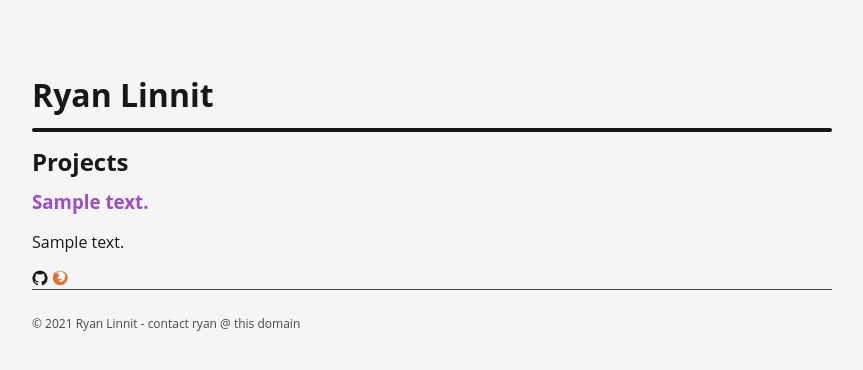
After one commit to 5quinque/ryanl-co-uk, a Django app: template templates/index.html in a window 1280 px wide. The commit adds this page. Shown: the top 370 px of the page, without its empty margins (208-1071 px from the left). Run offline with Django 3.2, Linux system fonts and the light colour scheme; the template is opened without the code that fills it: values that come from a table or form of the project are taken from there, others are empty; tables that the repository leaves empty hold one stand-in row (values such as "Sample post").

Commit message:
Added demo url, changed layout

```diff
--- a/projects/models.py
+++ b/projects/models.py
@@ -11,7 +11,8 @@ class Language(models.Model):
 
 class Project(models.Model):
     name_text = models.CharField(max_length=200)
-    url_text = models.CharField(max_length=200)
+    github_url_text = models.CharField(max_length=200)
+    demo_url_text = models.CharField(max_length=200, blank=True)
     description_text = models.TextField()
     pub_date = models.DateTimeField("date published")
     language = models.ForeignKey(Language, on_delete=models.PROTECT)
--- a/projects/urls.py
+++ b/projects/urls.py
@@ -1,5 +1,5 @@
 from django.urls import path
 
-from .views import HomePageView
+from .views import IndexView
 
-urlpatterns = [path("", HomePageView.as_view(), name="home")]
+urlpatterns = [path("", IndexView.as_view(), name="index")]
--- a/projects/views.py
+++ b/projects/views.py
@@ -4,8 +4,8 @@ from django.views.generic import TemplateView
 from .models import Project
 
 
-class HomePageView(TemplateView):
-    template_name = "home.html"
+class IndexView(TemplateView):
+    template_name = "index.html"
 
     def get(self, request, *args, **kwargs):
         projects = Project.objects.order_by("-pub_date")
--- a/static/css/ryanl.css
+++ b/static/css/ryanl.css
@@ -40,3 +40,7 @@ hr {
 .two {
     flex: 2 1 auto;
 }
+
+.project {
+    border-bottom: 1px solid #494949;
+}
--- a/templates/base.html
+++ b/templates/base.html
@@ -11,7 +11,6 @@
 <hr>
 {% block content %}
 {% endblock %}
-<hr>
 <section name="footer" id="footer">
 &copy; {% now "Y" %} Ryan Linnit - contact ryan @ this domain
 </section>
--- /dev/null
+++ b/templates/index.html
@@ -0,0 +1,23 @@
+{% extends 'base.html' %}
+{% block content %}
+<h2>Projects</h2>
+{% if projects %}
+<section name="projects">
+    {% for project in projects %}
+  <div class="project">
+    <h3><i class="{{ project.language.css_class_text }}"></i> <a href="">{{ project.name_text }}</a></h3>
+    <p>{{ project.description_text }}</p>
+    <div>
+      <a href="{{ project.github_url_text }}"><i class="devicon-github-original colored"></i></a>
+      {% if project.demo_url_text %}
+      <a href="{{ project.demo_url_text }}"><i class="devicon-firefox-plain colored"></i></a>
+      {% endif %}
+    </div>
+  </div>
+    {% endfor %}
+    </ul>
+{% else %}
+    <p>No projects.</p>
+{% endif %}
+</section>
+{% endblock content %}
```
Also changed, not shown: templates/home.html (deleted, +0 -17 lines), projects/migrations/0001_initial.py.
